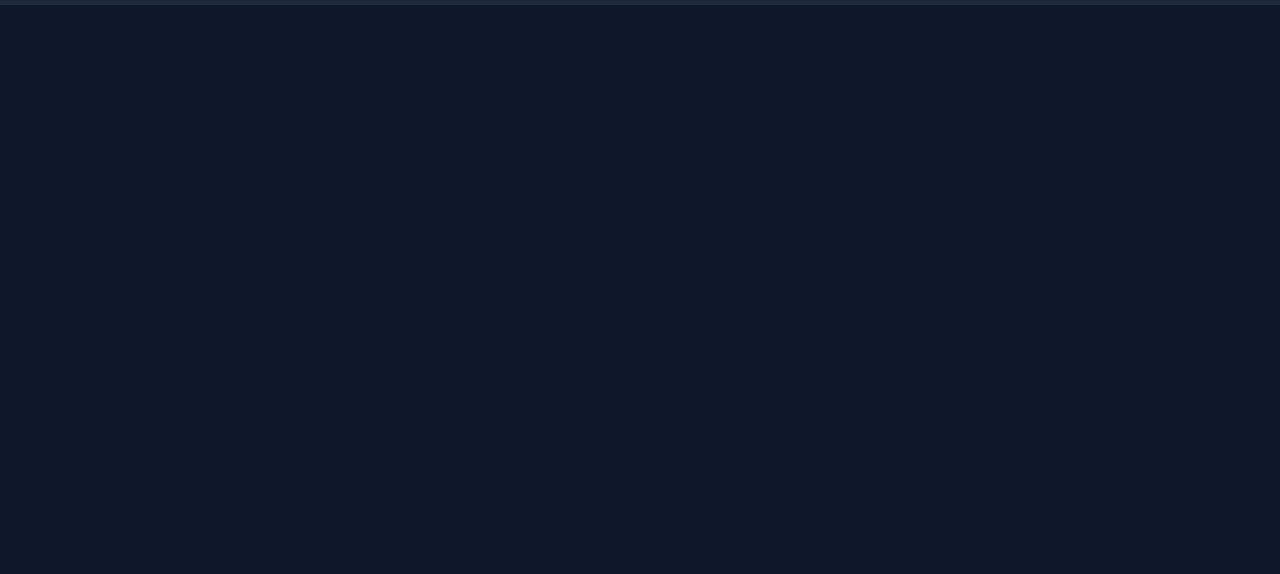
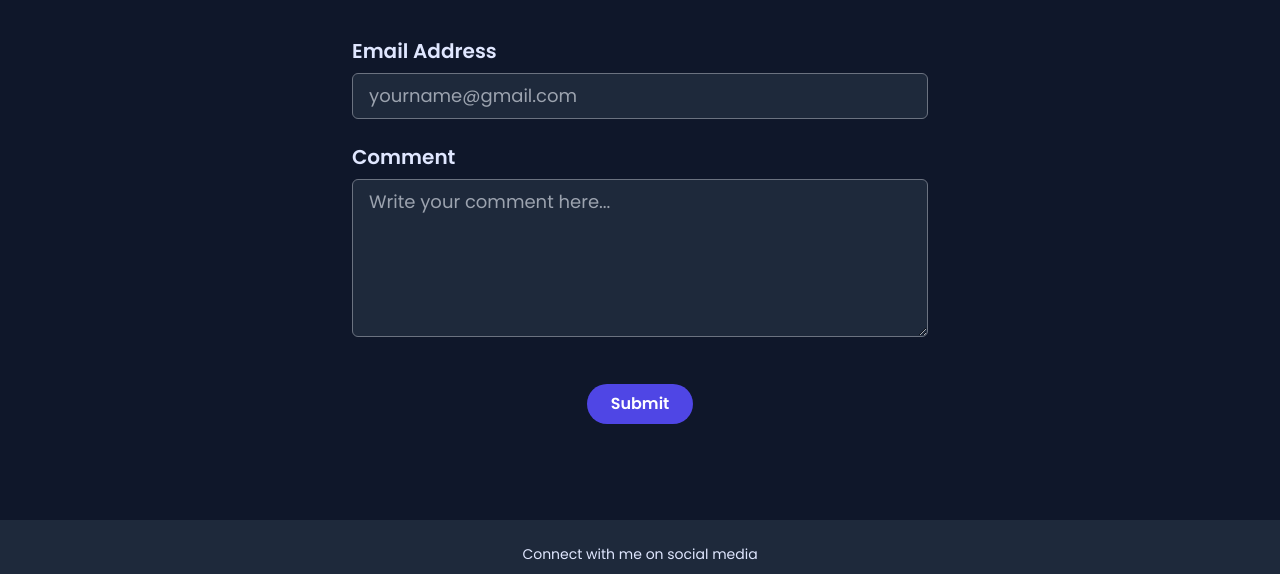
Before and after one commit to talhacpp/Personal_Portfolio, a website built with Vite: page portfolio.html in a window 1280 px wide. Shown: the part 1595-2169 px from the top of the page. Before the commit the page ends 1600 px from the top, so only its background shows below. Built offline with nearby package versions, Linux system fonts and the light colour scheme.

Commit message:
last commit

```diff
--- a/portfolio.html
+++ b/portfolio.html
@@ -71,19 +71,19 @@
   </div>
 
   <!-- About Me Section -->
-  <section class="bg-[#0f172a] py-12 px-4">
+  <section class="py-12 px-4">
     <h2 class="text-center text-3xl font-bold underline text-indigo-100 mb-10 transition duration-500 hover:text-white">
       About Me
     </h2>
 
     <div class="max-w-6xl mx-auto flex flex-col lg:flex-row items-center gap-10 px-6">
       <div class="flex-shrink-0 transform transition-transform duration-500 hover:scale-105">
-        <img src="./image/image.png" alt="Talha" class="w-64 h-64 object-cover rounded-full shadow-2xl border-4 hover:shadow-indigo-400" />
+        <img src="./image/image copy 2.png" alt="Talha" class="w-64 h-64 object-cover rounded-full shadow-2xl border-4 hover:shadow-indigo-400" />
       </div>
 
       <div class="text-indigo-100 text-lg leading-relaxed transition duration-500 hover:text-white">
-        <h3 class="text-2xl font-semibold mb-4 transition duration-500 hover:scale-105">Hi, I'm Talha Bin Kobir</h3>
-        <p class="transition-opacity duration-700 ease-in-out hover:opacity-90">
+        <h3 class="text-2xl font-semibold mb-4 transition duration-500 hover:scale-105 ">Hi, I'm Talha Bin Kobir</h3>
+        <p class="text-0.5xl mb-4 transition duration-500 hover:scale-105">
           I’m a passionate Computer Science and Engineering (CSE) student with a strong foundation in data structures,
           algorithms, and dynamic programming. Over time, I’ve explored various domains including Android app development
           using Flutter and cybersecurity. Each of these experiences has broadened my technical perspective and
@@ -93,7 +93,48 @@
         </p>
       </div>
     </div>
+
   </section>
+  <section class="bg-[#0f172a] py-12 px-4">
+  <h2 class="text-center text-3xl font-bold text-indigo-100 mb-10 transition duration-500 hover:text-white">
+    Comments
+  </h2>
+
+  <div class="max-w-xl mx-auto space-y-6">
+    <!-- Email Field -->
+    <div class="text-left">
+      <label for="email" class="block text-xl font-semibold text-indigo-100 mb-2">Email Address</label>
+      <input
+        type="email"
+        id="email"
+        placeholder="yourname@gmail.com"
+        class="w-full text-lg px-4 py-2 bg-[#1e293b] text-white border border-gray-500 rounded-md focus:outline-none focus:ring-2 focus:ring-indigo-500"
+      />
+    </div>
+
+    <!-- Comment Field -->
+    <div class="text-left">
+      <label for="comment" class="block text-xl font-semibold text-indigo-100 mb-2">Comment</label>
+      <textarea
+        id="comment"
+        rows="5"
+        placeholder="Write your comment here..."
+        class="w-full text-lg px-4 py-2 bg-[#1e293b] text-white border border-gray-500 rounded-md focus:outline-none focus:ring-2 focus:ring-indigo-500"
+      ></textarea>
+    </div>
+
+    <!-- Submit Button -->
+    <div class="text-center">
+      <button class="mt-4 px-6 py-2 bg-indigo-600 text-white font-semibold rounded-full hover:bg-indigo-700 transition">
+        Submit
+      </button>
+    </div>
+  </div>
+</section>
+
+
+   <br>
+   <br>
 
   <!-- Footer -->
   <footer class="bg-[#1e293b] py-6">
```
